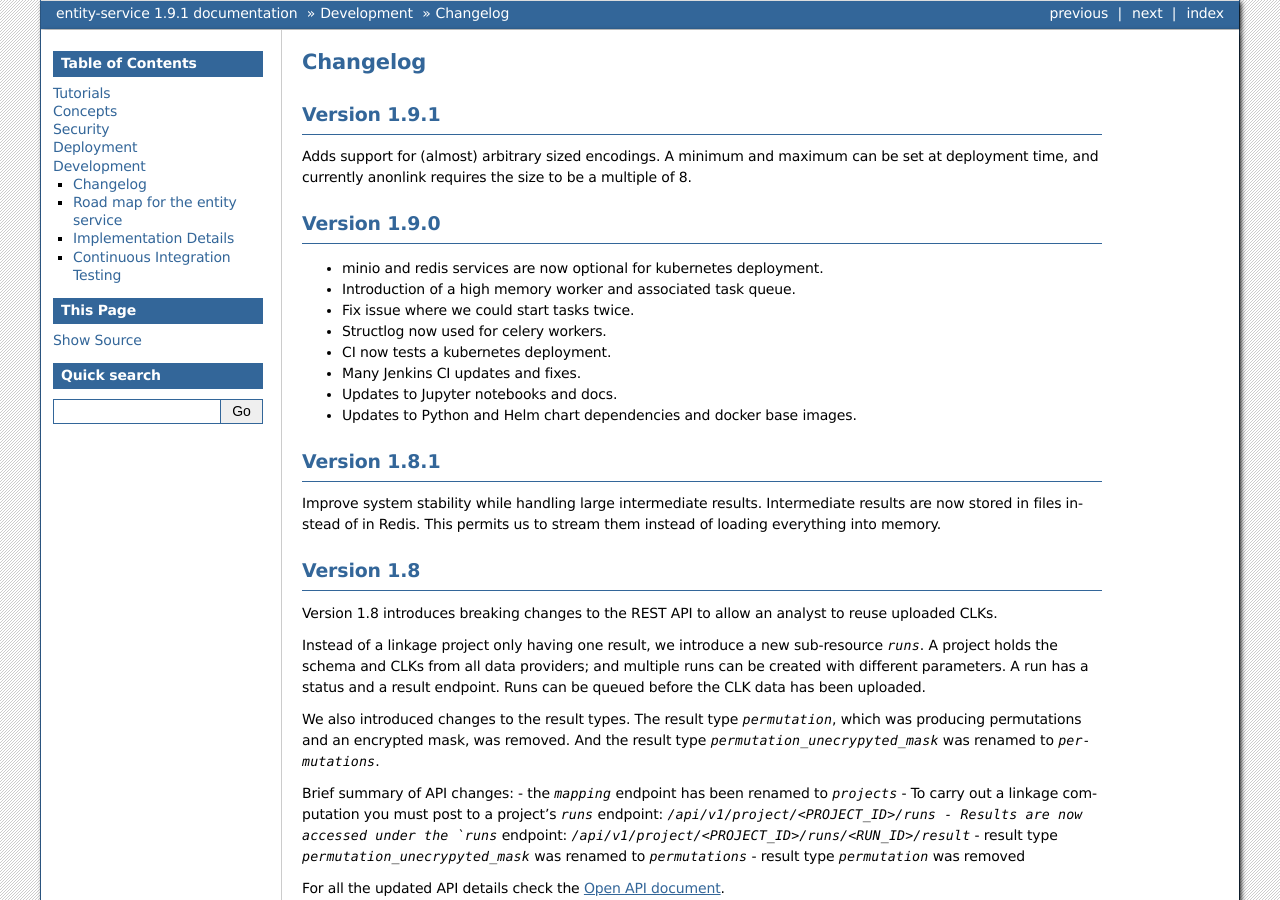
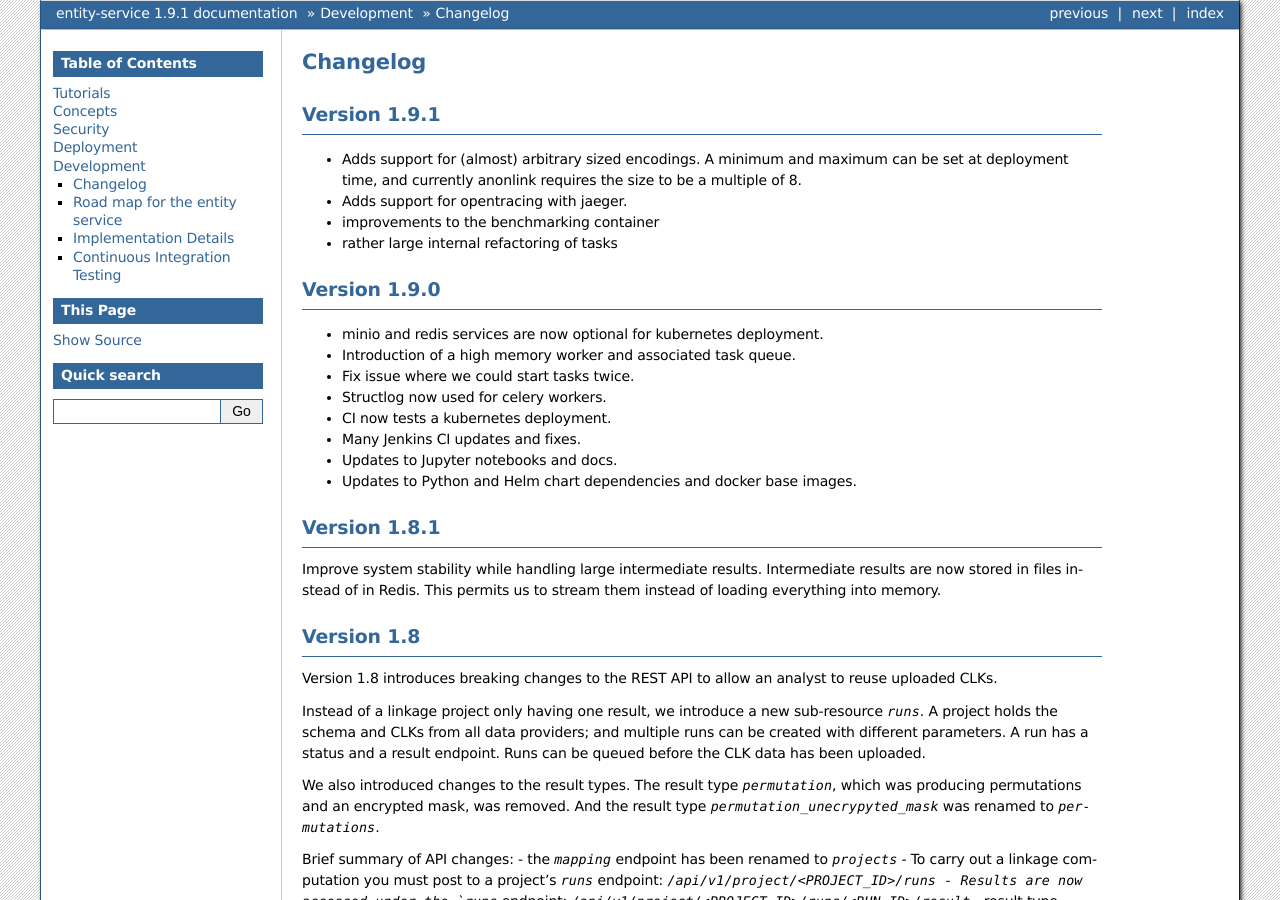
Before and after one commit to data61/anonlink-entity-service, a Sphinx documentation site: the page built from docs/changelog.rst, in a window 1280 px wide and 900 px high. Built offline with Sphinx 7.4.7, drawn with Linux system fonts in a browser that asks for light colours; formulas are drawn with MathJax 3.

Commit message:
Update changelog for release v1.9.1

```diff
--- a/docs/changelog.rst
+++ b/docs/changelog.rst
@@ -7,10 +7,11 @@ Changelog
 Version 1.9.1
 -------------
 
-Adds support for (almost) arbitrary sized encodings. A minimum and
-maximum can be set at deployment time, and currently anonlink requires
-the size to be a multiple of 8.
-
+- Adds support for (almost) arbitrary sized encodings. A minimum and maximum can be set at deployment time, and
+  currently anonlink requires the size to be a multiple of 8.
+- Adds support for opentracing with jaeger.
+- improvements to the benchmarking container
+- rather large internal refactoring of tasks
 
 Version 1.9.0
 -------------
```
Also changed, not shown: 1 other file.
